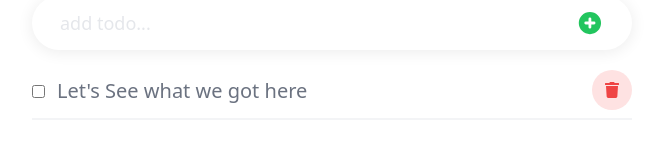
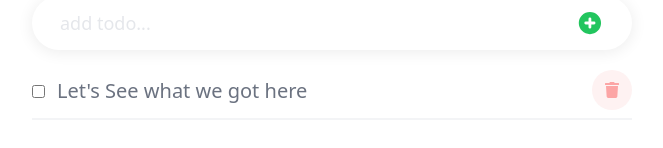
Before and after one commit to arjorb/thegym-todo-app-redux, a React (Create React App) app: page / in a window 1280 px wide. Shown: the part 152-300 px from the top of the page, without its empty margins (308-971 px from the left). Built offline with nearby package versions, Linux system fonts and the light colour scheme.

Commit message:
styling the todoList component

```diff
--- a/src/components/TodoList.js
+++ b/src/components/TodoList.js
@@ -8,8 +8,8 @@ const TodoList = () => {
           Let's See what we got here
         </label>
       </div>
-      <div className='bg-red-100 p-3 rounded-full cursor-pointer'>
-        <FaTrash className='text-red-500' />
+      <div className='bg-red-50 p-3 rounded-full cursor-pointer'>
+        <FaTrash className='text-red-300' />
       </div>
     </div>
   );
```
